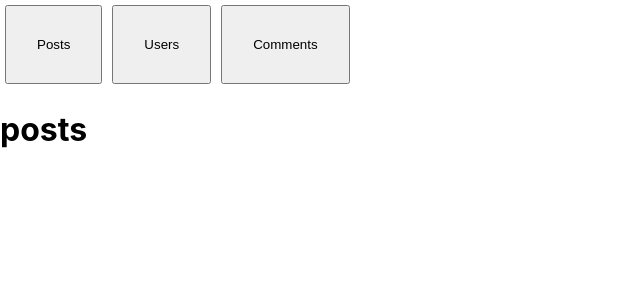
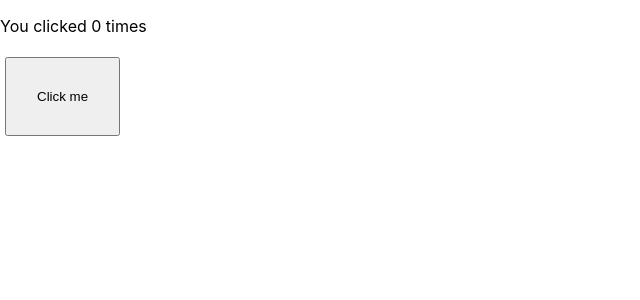
Before and after one commit to istvanpuki/react_tryhard, a React (Create React App) app in the folder my-app/: page / in a window 1280 px wide. Shown: the top 300 px of the page, without its empty margins (0-640 px from the left). Built offline with nearby package versions, Linux system fonts and the light colour scheme; no server answers.

Commit message:
useEffect4

```diff
--- a/my-app/src/App.js
+++ b/my-app/src/App.js
@@ -1,46 +1,13 @@
 import './App.css';
-import React, { useState, useEffect } from 'react';
+import ExampleTwo from './components/ExampleTwo/ExampleTwo';
+
 
 function App() {
 
-  const [resourceType, setResourceType] = useState("posts");
-  //Ha alapból a useEffect nyílfüggvény fgv. teste minden egyes rendereléskor megváltozik (ha a képernyő tartalma módusol, akkor fut le)
-  /*
-  useEffect( () => {
-    console.log("render");
-  });
-  */
-
-  //Amikor megváltozik a resourceType akkor fut le
-  /*
-  useEffect( () => {
-    console.log("resource type change ");
-  }, [resourceType] );
-  */
-
-  //Ha a tömb üres akkor csak 1szer fut le
-  /*
-  useEffect( () => {
-    console.log("onmount ");
-  }, [] );
-  */
-
-
-
-  useEffect( () => {
-    fetch(`https://jsonplaceholder.typicode.com/${resourceType}`)
-      .then(response => response.json())
-      .then(json => console.log(json))
-  }, [resourceType] );
 
   return (
     <>
-    <div>
-      <button onClick={ () => setResourceType('posts') }>Posts</button>
-      <button onClick={ () => setResourceType('users') }>Users</button>
-      <button onClick={ () => setResourceType('comments') }>Comments</button>
-    </div>
-    <h1>{resourceType}</h1>
+      <ExampleTwo />
     </>
   );
 }
--- /dev/null
+++ b/my-app/src/components/ExampleTwo/ExampleTwo.jsx
@@ -0,0 +1,31 @@
+import React from 'react';
+
+class ExampleTwo extends React.Component {
+
+    constructor(props) { //Példányosítás
+      super(props); //Meghívása itt kötelező, hogy működjön. A szülőelemre hivatkozik (constructor)?
+      this.state = {
+        count: 0
+      };
+    }
+
+    componentDidMount() {
+      document.title = `You clicked ${this.state.count} times`;
+    }
+    componentDidUpdate() {
+      document.title = `You clicked ${this.state.count} times`;
+    }
+
+    render() {
+      return (
+        <div>
+          <p>You clicked {this.state.count} times</p>
+          <button onClick={() => this.setState({ count: this.state.count + 1 })}>
+            Click me
+          </button>
+        </div>
+      );
+    }
+  }
+
+  export default ExampleTwo;
```
Also changed, not shown: my-app/src/components/ExampleOne/ExampleOne.js (added, +22 -0 lines).
